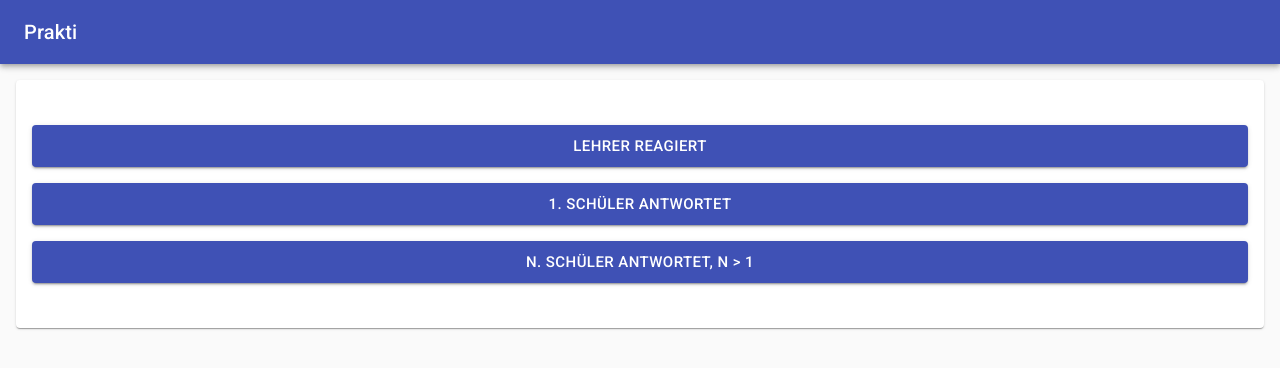
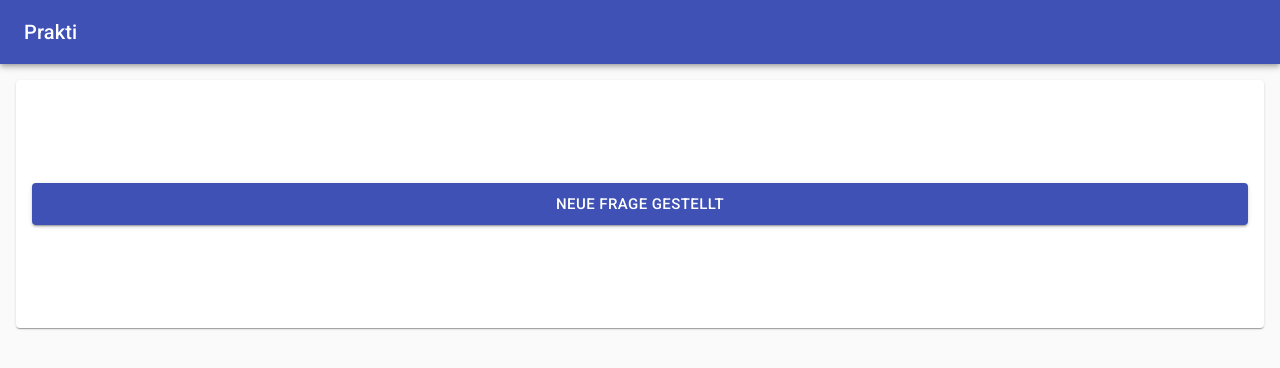
Before and after one commit to lightningboss/prakti, a React (Create React App) app: page / in a window 1280 px wide. Shown: the top 368 px of the page. Built offline with nearby package versions, Linux system fonts and the light colour scheme.

Commit message:
Add first transitioning prototype

```diff
--- a/src/App.js
+++ b/src/App.js
@@ -1,14 +1,21 @@
-import React from 'react';
+import React, { useState } from 'react';
 import PageWrapper from './PageWrapper';
 import ButtonGroup from './ButtonGroup';
 
-const currentState = 'firstStudentRaisedHand';
-const onAction = console.log;
+import { praktiMachine } from './lib/stateMachine';
 
-const App = () => (
-    <PageWrapper>
-        <ButtonGroup currentState={currentState} onAction={onAction} />
-    </PageWrapper>
-);
+const App = () => {
+    const [currentState, setNextState] = useState(praktiMachine.initial);
+    const onAction = actionId => {
+        const nextState = praktiMachine.transition(currentState, actionId);
+        setNextState(nextState.value);
+    };
+
+    return (
+        <PageWrapper>
+            <ButtonGroup currentState={currentState} onAction={onAction} />
+        </PageWrapper>
+    );
+};
 
 export default App;
--- a/src/ButtonGroup.js
+++ b/src/ButtonGroup.js
@@ -4,16 +4,13 @@ import Box from '@material-ui/core/Box';
 import Paper from '@material-ui/core/Paper';
 import Button from '@material-ui/core/Button';
 
-import { praktiMachine, getActionText } from './lib/stateMachine';
+import { getPossibleNextActions } from './lib/stateMachine';
 
 const useStyles = makeStyles(theme => ({
     root: {
         padding: theme.spacing(3, 2),
     },
 }));
-
-const getPossibleNextActions = currentStateId =>
-    Object.keys(praktiMachine.states[currentStateId].on);
 
 const ButtonGroup = ({ currentState, onAction }) => {
     const classes = useStyles();
@@ -27,9 +24,9 @@ const ButtonGroup = ({ currentState, onAction }) => {
                 flexDirection="column"
                 minHeight={200}
             >
-                {getPossibleNextActions(currentState).map(action => (
-                    <MButton key={action} onClick={() => onAction(action)}>
-                        {getActionText(action)}
+                {getPossibleNextActions(currentState).map(({ actionId, actionText }) => (
+                    <MButton key={actionId} onClick={() => onAction(actionId)}>
+                        {actionText}
                     </MButton>
                 ))}
             </Box>
--- a/src/lib/stateMachine.js
+++ b/src/lib/stateMachine.js
@@ -26,11 +26,11 @@ const actionStrings = {
     [TEACHER_REACTED_UNEXPECTEDLY]: 'Unerwartete Reaktion',
 };
 
-export const getActionText = id => actionStrings[id] || throwActionTextError();
-
-const throwActionTextError = () => {
-    throw new Error('No action with this id defined');
-};
+export const getPossibleNextActions = currentStateId =>
+    Object.keys(praktiMachine.states[currentStateId].on).map(nextStateId => ({
+        actionId: nextStateId,
+        actionText: actionStrings[nextStateId],
+    }));
 
 export const praktiMachine = Machine({
     id: 'prakti',
@@ -66,3 +66,5 @@ export const praktiMachine = Machine({
         },
     },
 });
+
+window.prakti = praktiMachine;
```
